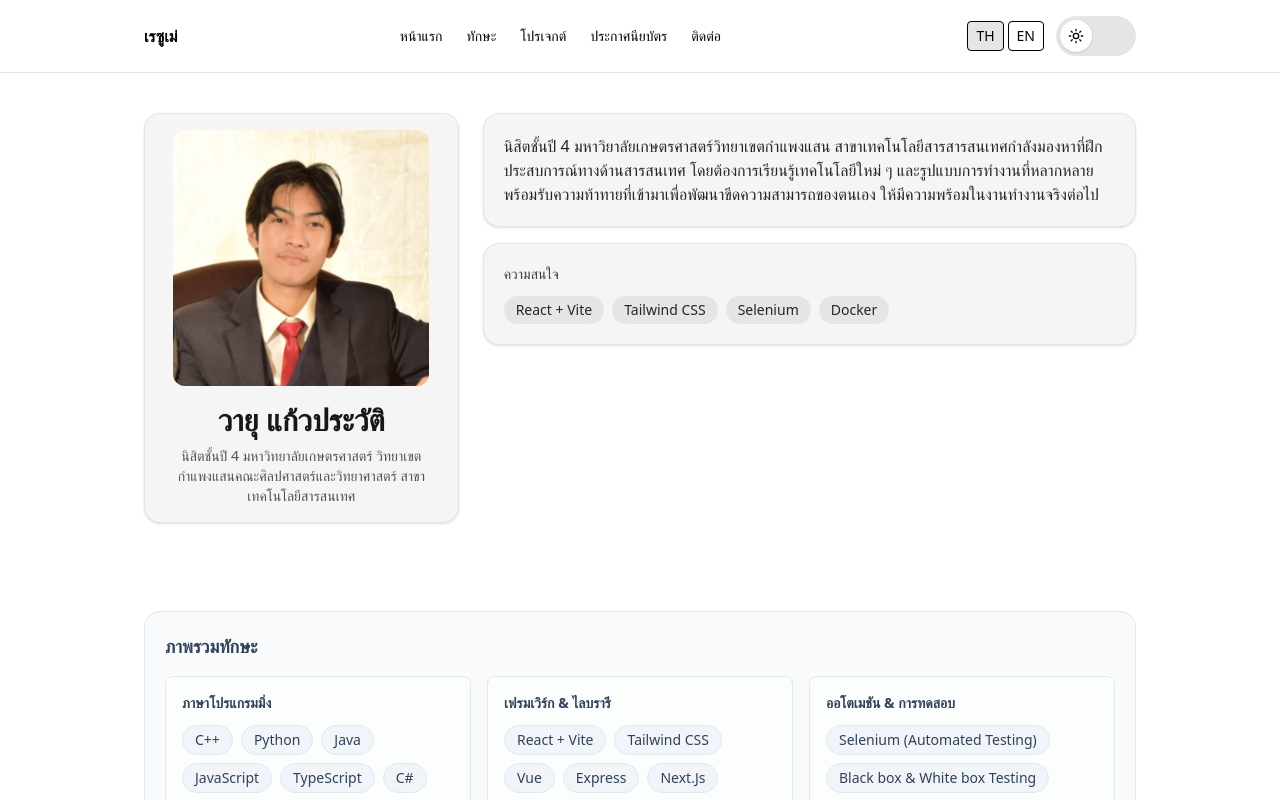
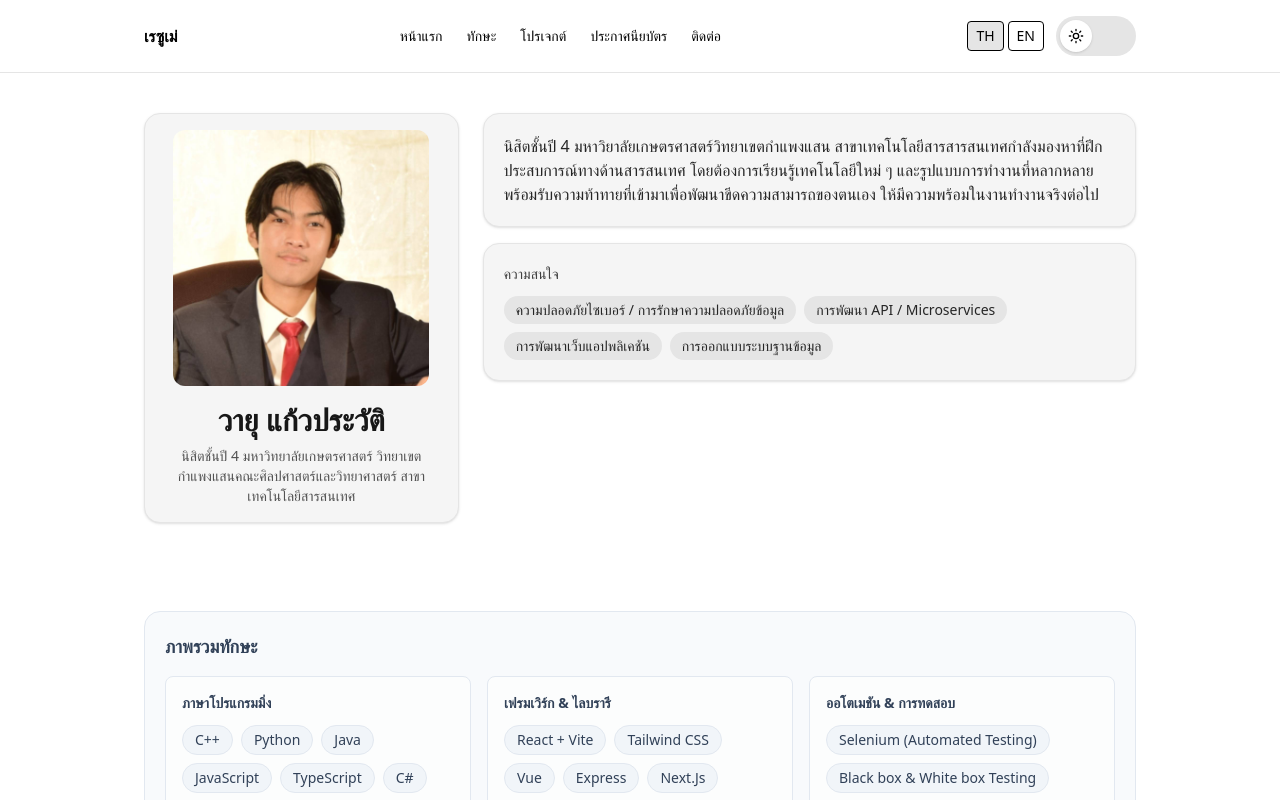
Before and after one commit to wayu678/Resume, a React (Vite) app: page / in a window 1280 px wide. Shown: the top 800 px of the page. Built offline with nearby package versions, Linux system fonts and the light colour scheme.

Commit message:
update Interests

```diff
--- a/src/App.tsx
+++ b/src/App.tsx
@@ -118,12 +118,21 @@ function App() {
               <div className="bg-neutral-100 dark:bg-neutral-900 rounded-2xl p-4 md:p-5 border border-neutral-200 dark:border-neutral-800 shadow-sm">
                 <div className="text-sm font-medium mb-3 text-neutral-700 dark:text-neutral-300">{translate('ความสนใจ', 'Interests')}</div>
                 <div className="flex flex-wrap gap-2">
-                  {['React + Vite', 'Tailwind CSS', 'Selenium', 'Docker'].map((it) => (
-                    <span key={it} className="px-3 py-1 rounded-full bg-neutral-200 dark:bg-neutral-800 text-neutral-800 dark:text-neutral-200 text-sm">
-                      {it}
+                  {[
+                    { th: 'ความปลอดภัยไซเบอร์ / การรักษาความปลอดภัยข้อมูล', en: 'Cybersecurity / Data Security' },
+                    { th: 'การพัฒนา API / Microservices', en: 'API / Microservices Development' },
+                    { th: 'การพัฒนาเว็บแอปพลิเคชัน', en: 'Web Application Development' },
+                    { th: 'การออกแบบระบบฐานข้อมูล', en: 'Database System Design' },
+                  ].map((item) => (
+                    <span
+                      key={item.en}
+                      className="px-3 py-1 rounded-full bg-neutral-200 dark:bg-neutral-800 text-neutral-800 dark:text-neutral-200 text-sm"
+                    >
+                      {translate(item.th, item.en)}
                     </span>
                   ))}
                 </div>
+
               </div>
             </div>
           </div>
```
